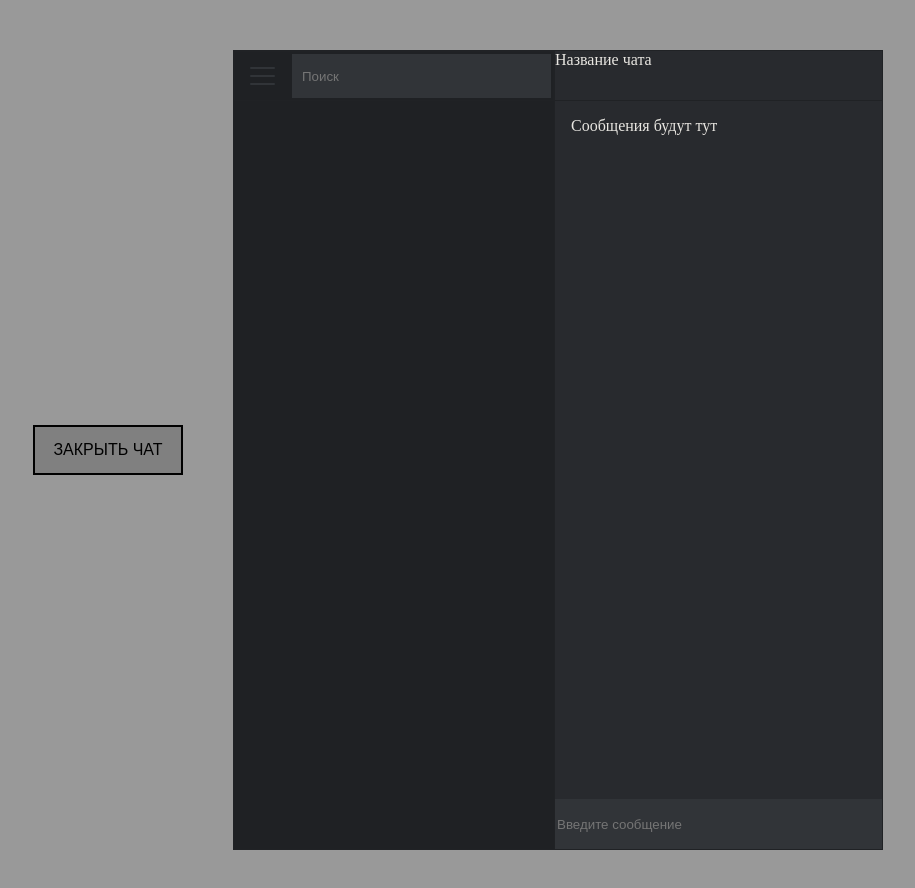
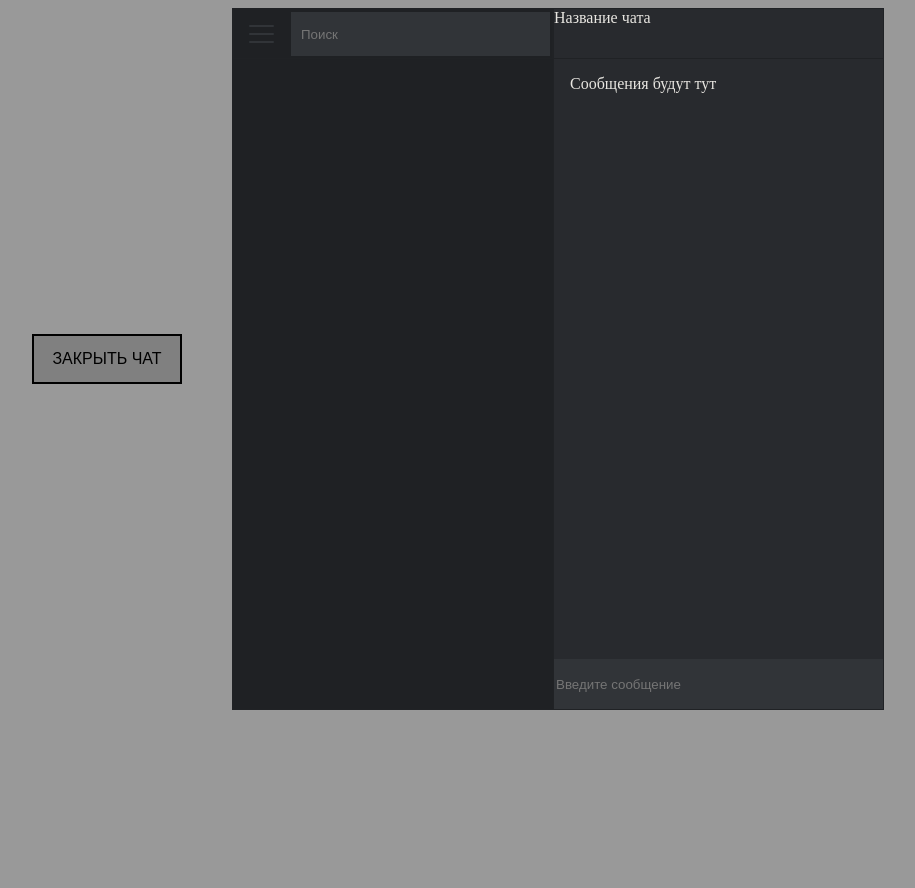
Before and after one commit to Santilla0908/messenger, a website: page index.html in a window 1280 px wide. Both pictures are taken after a click on the button "ОТКРЫТЬ ЧАТ". Shown: the whole page, without its empty margins (182-1097 px from the left). After the commit the page ends 800 px from the top, so only its background shows below. Drawn offline with Linux system fonts and the light colour scheme.

Commit message:
правки

```diff
--- a/messenger-app.js
+++ b/messenger-app.js
@@ -1,28 +1,24 @@
-import MessengerMsgs from './messenger-msgs.js';
-customElements.define('messenger-msgs', MessengerMsgs);
+import MessengerChat from "./messenger-chat.js";
+customElements.define('messenger-chat', MessengerChat);
 
 import MessengerChats from './messenger-chats.js';
 customElements.define('messenger-chats', MessengerChats);
 
-import MessengerCreateChatModal from './messenger-create-chat-modal.js';
-customElements.define('messenger-create-chat-modal', MessengerCreateChatModal);
+import MessengerChatCreate from "./messenger-chat-create.js";
+customElements.define('messenger-chat-create', MessengerChatCreate);
 
 class MessengerApp extends Base {
 	get css() {
 		return `
 			<style>
-				.messenger_container {
+				:host {
 					position: relative;
 					display: grid;
 					grid-template-columns: 320px 1fr;
-    				height: 100vh;
+    				height: 700px;
     				border: 1px solid #202225;
     				width: 650px;
     				color: #E8E6E1;
-				}
-				.messenger-msgs {
-					display: grid;
-					grid-template-rows: auto 1fr auto;
 				}
 			</style>
 		`;
@@ -30,11 +26,9 @@ class MessengerApp extends Base {
 
 	get html() {
 		return `
-			<div class="messenger_container">
-				<messenger-chats></messenger-chats>
-				<messenger-msgs></messenger-msgs>
-				<messenger-create-chat-modal></messenger-create-chat-modal>
-			</div>
+			<messenger-chats></messenger-chats>
+			<messenger-chat></messenger-chat>
+			<messenger-chat-create></messenger-chat-create>
 		`;
 	}
 
@@ -42,9 +36,14 @@ class MessengerApp extends Base {
 		super();
 
 		this.chatsEl = this.shadowRoot.querySelector('messenger-chats');
-		this.modalEl = this.shadowRoot.querySelector('messenger-create-chat-modal');
+		this.modalEl = this.shadowRoot.querySelector('messenger-chat-create');
 
-		this.chats = [];
+		this.chats = JSON.parse(localStorage.getItem('chats')) || [];
+		this.chatsEl.renderChats(this.chats);
+
+		this.addEventListener('create-chat', () => {
+			this.openModal();
+		});
 	}
 	openModal() {
 		this.modalEl.open();
@@ -55,6 +54,7 @@ class MessengerApp extends Base {
 		});
 		if (isExist) return false;
 		this.chats.push({ name });
+		localStorage.setItem('chats', JSON.stringify(this.chats));
 		this.chatsEl.renderChats(this.chats);
 		return true;
 	}
--- a/messenger-create-chat-modal.js
+++ b/messenger-chat-create.js
@@ -1,4 +1,4 @@
-export default class MessengerCreateChatModal extends Base {
+export default class MessengerChatCreate extends Base {
 	get css() {
 		return `
 			<style>
--- /dev/null
+++ b/messenger-chat-header.js
@@ -0,0 +1,21 @@
+export default class MessengerChatHeader extends Base {
+	get css() {
+		return `
+			<style>
+				.title {
+					height: 50px;
+					border-bottom: 1px solid #202225;
+				}
+			</style>
+		`;
+	}
+
+	get html() {
+		return `
+			<div class="title">Название чата</div>
+		`;
+	}
+	constructor() {
+		super();
+	}
+}
--- /dev/null
+++ b/messenger-chat-input.js
@@ -0,0 +1,27 @@
+export default class MessengerChatInput extends Base {
+	get css() {
+		return `
+			<style>
+				input {
+					width: 100%;
+					height: 50px;
+					background: #313438;
+					border: none;
+					color: #E8E6E1;
+				}
+				input:focus {
+					outline: none;
+				}
+			</style>
+		`;
+	}
+
+	get html() {
+		return `
+			<input placeholder="Введите сообщение">
+		`;
+	}
+	constructor() {
+		super();
+	}
+}
--- /dev/null
+++ b/messenger-chat.js
@@ -0,0 +1,37 @@
+import MessengerChatHeader from "./messenger-chat-header.js";
+customElements.define('messenger-chat-header', MessengerChatHeader);
+
+import MessengerMsgs from './messenger-msgs.js';
+customElements.define('messenger-msgs', MessengerMsgs);
+
+import MessengerChatInput from "./messenger-chat-input.js";
+customElements.define('messenger-chat-input', MessengerChatInput);
+
+export default class MessengerChat extends Base {
+	get css() {
+		return `
+			<style>
+				:host {
+					display: grid;
+					grid-template-rows: auto 1fr auto;
+					height: 100%;
+					border-left: 1px solid #202225;
+					background: #282A2E;
+				}
+
+			</style>
+		`;
+	}
+
+	get html() {
+		return `
+			<messenger-chat-header></messenger-chat-header>
+			<messenger-msgs></messenger-msgs>
+			<messenger-chat-input></messenger-chat-input>
+		`;
+	}
+
+	constructor() {
+		super();
+	}
+}
--- /dev/null
+++ b/messenger-chats-body.js
@@ -0,0 +1,43 @@
+export default class MessengerChatsBody extends Base {
+	get css() {
+		return `
+			<style>
+				:host {
+					height: 100%;
+				}
+				.chat_name {
+					display: flex;
+					padding: 0 10px;
+					height: 50px;
+					align-items: center;
+					cursor: pointer;
+					transition: background 0.15s linear;
+				}
+				.chat_name:hover {
+					background: #282A2E;
+				}
+			</style>
+		`;
+	}
+
+	get html() {
+		return `
+			<div class="chat_list"></div>
+		`;
+	}
+
+	constructor() {
+		super();
+		this.chatListEl = this.shadowRoot.querySelector('.chat_list');
+	}
+
+	renderChats(chats) {
+		this.chatListEl.innerHTML = '';
+		chats.forEach(chat => {
+			const div = document.createElement('div');
+			div.classList.add('chat_name');
+			div.innerText = chat.name;
+			this.chatListEl.append(div);
+		});
+	}
+}
--- /dev/null
+++ b/messenger-chats-header.js
@@ -0,0 +1,100 @@
+export default class MessengerChatsHeader extends Base {
+	get css() {
+		return `
+			<style>
+				:host {
+					display: grid;
+					grid-template-columns: auto 1fr;
+					height: 50px;
+					gap: 5px;
+					border: 1px solid #202225;
+					padding: 2px;
+				}
+				.button_burger {
+					position: relative;
+					display: flex;
+    				justify-content: center;
+    				align-items: center;
+    				width: 50px;
+    				transition: background 0.15s linear;
+    				cursor: pointer;
+				}
+				.burger_inner {
+					 position: relative;
+					 background-color: #313438;
+					 border-radius: 4px;
+					 width: 25px;
+    				 height: 2px;
+				}
+				.burger_inner_top,
+				.burger_inner_bottom {
+					position: absolute;
+					display: block;
+					width: 25px;
+					height: 2px;
+					border-radius: 4px;
+					background-color: #313438;
+				}
+				.burger_inner_top {
+					top: 13px;
+				}
+				.burger_inner_bottom {
+					bottom: 13px;
+				}
+				.button_burger:hover {
+					background: #282A2E;
+				}
+				.button_burger:hover .burger_inner,
+				.button_burger:hover .burger_inner_top,
+				.button_burger:hover .burger_inner_bottom {
+   					background-color: #E8E6E1;
+				}
+				.search {
+					background: #313438;
+					border: none;
+					color: #E8E6E1;
+					padding: 0 0 0 10px;
+				}
+				input:focus {
+					outline: none;
+				}
+				.chat_name {
+					display: flex;
+					padding: 0 10px;
+					height: 50px;
+					align-items: center;
+					cursor: pointer;
+					transition: background 0.15s linear;
+				}
+				.chat_name:hover {
+					background: #282A2E;
+				}
+			</style>
+		`;
+	}
+
+	get html() {
+		return `
+			<div class="button_burger">
+					<span class="burger_inner_top"></span>
+					<span class="burger_inner"></span>
+					<span class="burger_inner_bottom"></span>
+				</div>
+				<input class="search" type="text" placeholder="Поиск">
+		`;
+	}
+	constructor() {
+		super();
+		this.burgerEl = this.shadowRoot.querySelector('.button_burger');
+
+		this.burgerEl.addEventListener('click', () => {
+			console.log('burger click');
+			this.dispatchEvent(
+				new CustomEvent('burger-click', {
+					bubbles: true,
+					composed: true
+				})
+			);
+		});
+	}
+}
--- a/messenger-chats-menu.js
+++ b/messenger-chats-menu.js
@@ -2,7 +2,7 @@ export default class MessengerChatsMenu extends Base {
 	get css() {
 		return `
 			<style>
-				.menu {
+				:host {
 					display: flex;
 					justify-content: flex-start;
 					position: absolute;
@@ -12,13 +12,13 @@ export default class MessengerChatsMenu extends Base {
 					height: 100%;
 					z-index: 100;
 					background: #282A2E;
+					opacity: 1;
+					pointer-events: auto;
+					transition: opacity 0.3s ease;
+				}
+				:host(.menu_hidden) {
 					opacity: 0;
 					pointer-events: none;
-					transition: opacity 0.3s ease;
-				}
-				.menu.open {
-					opacity: 1;
-					pointer-events: auto;
             	}
 				.create_chat {
 					display: flex;
@@ -36,26 +36,27 @@ export default class MessengerChatsMenu extends Base {
 
 	get html() {
 		return `
-			<div class="menu">
-				<div class="create_chat">Создать чат</div>
-			</div>
+			<div class="create_chat">Создать чат</div>
 		`;
 	}
 	constructor() {
 		super();
-		this.menuEl = this.shadowRoot.querySelector('.menu');
+		this.classList.add('menu_hidden');
 		this.createChatEl = this.shadowRoot.querySelector('.create_chat');
 		this.createChatEl.addEventListener('click', () => {
 			this.close();
-			const chatsComponent = this.getRootNode().host;
-			const appComponent = chatsComponent.getRootNode().host;
-			appComponent.openModal();
+			this.dispatchEvent(
+				new CustomEvent('create-chat', {
+					bubbles: true,
+					composed: true
+				})
+			);
 		});
 	}
 	open() {
-		this.menuEl.classList.add('open');
+		this.classList.remove('menu_hidden');
 	}
 	close() {
-		this.menuEl.classList.remove('open');
+		this.classList.add('menu_hidden');
 	}
 }
--- a/messenger-chats.js
+++ b/messenger-chats.js
@@ -1,3 +1,9 @@
+import MessengerChatsBody from "./messenger-chats-body.js";
+customElements.define('messenger-chats-body', MessengerChatsBody);
+
+import MessengerChatsHeader from "./messenger-chats-header.js";
+customElements.define('messenger-chats-header', MessengerChatsHeader);
+
 import MessengerChatsMenu from './messenger-chats-menu.js';
 customElements.define('messenger-chats-menu', MessengerChatsMenu);
 
@@ -11,117 +17,39 @@ export default class MessengerChats extends Base {
 					left: 0;
 					top: 0;
 				}
-				.header {
-					display: grid;
-					grid-template-columns: auto 1fr;
-					height: 50px;
-					gap: 5px;
-					border: 1px solid #202225;
-					padding: 2px;
-				}
-				.button_burger {
-					position: relative;
-					display: flex;
-    				justify-content: center;
-    				align-items: center;
-    				width: 50px;
-    				transition: background 0.15s linear;
-    				cursor: pointer;
-				}
-				.burger_inner {
-					 position: relative;
-					 background-color: #313438;
-					 border-radius: 4px;
-					 width: 25px;
-    				 height: 2px;
-				}
-				.burger_inner_top,
-				.burger_inner_bottom {
-					position: absolute;
-					display: block;
-					width: 25px;
-					height: 2px;
-					border-radius: 4px;
-					background-color: #313438;
-				}
-				.burger_inner_top {
-					top: 13px;
-				}
-				.burger_inner_bottom {
-					bottom: 13px;
-				}
-				.button_burger:hover {
-					background: #282A2E;
-				}
-				.button_burger:hover .burger_inner,
-				.button_burger:hover .burger_inner_top,
-				.button_burger:hover .burger_inner_bottom {
-   					background-color: #E8E6E1;
-				}
-				.search {
-					background: #313438;
-					border: none;
-					color: #E8E6E1;
-					padding: 0 0 0 10px;
-				}
-				input:focus {
-					outline: none;
-				}
-				.chat_name {
-					display: flex;
-					padding: 0 10px;
-					height: 50px;
-					align-items: center;
-					transition: background 0.15s linear;
-				}
-				.chat_name:hover {
-					background: #282A2E;
-				}
 			</style>
 		`;
 	}
 
 	get html() {
 		return `
-			<div class="header">
-				<div class="button_burger">
-					<span class="burger_inner_top"></span>
-					<span class="burger_inner"></span>
-					<span class="burger_inner_bottom"></span>
-				</div>
-				<input class="search" type="text" placeholder="Поиск">
-			</div>
+			<messenger-chats-header></messenger-chats-header>
 			<messenger-chats-menu class="chats_menu"></messenger-chats-menu>
-			<div class="chat_list"></div>
+			<messenger-chats-body class="chat_list"></messenger-chats-body>
 		`;
 	}
 
 	constructor() {
 		super();
 
-		this.burgerEl = this.shadowRoot.querySelector('.button_burger');
 		this.menuEl = this.shadowRoot.querySelector('.chats_menu');
+		console.log(this.menuEl);
 		this.chatListEl = this.shadowRoot.querySelector('.chat_list');
+		this.headerEl = this.shadowRoot.querySelector('messenger-chats-header');
 
-		this.burgerEl.addEventListener('click', () => {
+		this.addEventListener('burger-click', () => {
+			console.log('event caught');
 			this.menuEl.open();
 		});
 
 		document.addEventListener('click', e => {
 			const path = e.composedPath();
-			if (!path.includes(this.menuEl) && !path.includes(this.burgerEl)) {
+			if (!path.includes(this.menuEl) && !path.includes(this.headerEl)) {
 				this.menuEl.close();
 			}
 		});
 	}
-
 	renderChats(chats) {
-		this.chatListEl.innerHTML = '';
-		chats.forEach(chat => {
-			const div = document.createElement('div');
-			div.classList.add('chat_name');
-			div.innerText = chat.name;
-			this.chatListEl.append(div);
-		});
+		this.chatListEl.renderChats(chats);
 	}
 }
--- a/messenger-msgs.js
+++ b/messenger-msgs.js
@@ -2,33 +2,9 @@ export default class MessengerMsgs extends Base {
 	get css() {
 		return `
 			<style>
-				.container {
-					display: grid;
-					grid-template-rows: auto 1fr auto;
-					height: 100%;
-					border-left: 1px solid #202225;
-					background: #282A2E;
-
-				}
-				.header {
-					height: 50px;
-					border-bottom: 1px solid #202225;
-				}
 				.messages {
 					padding: 16px;
 					overflow-y: auto;
-				}
-				.footer {
-				}
-				input {
-					width: 100%;
-					height: 50px;
-					background: #313438;
-					border: none;
-					color: #E8E6E1;
-				}
-				input:focus {
-					outline: none;
 				}
 			</style>
 		`;
@@ -36,13 +12,7 @@ export default class MessengerMsgs extends Base {
 
 	get html() {
 		return `
-			<div class="container">
-				<div class="header">Название чата</div>
-				<div class="messages">Сообщения будут тут</div>
-				<div class="footer">
-					<input placeholder="Введите сообщение">
-				</div>
-			</div>
+			<div class="messages">Сообщения будут тут</div>
 		`;
 	}
 
--- a/style.css
+++ b/style.css
@@ -2,10 +2,8 @@ body {
 	display: flex;
 	justify-content: center;
 	align-items: center;
-	margin: 0 auto;
-	min-height: 100vh;
-	padding: 50px 0;
 	background-color: #999;
+	overflow-y: auto;
 }
 
 button {
```
